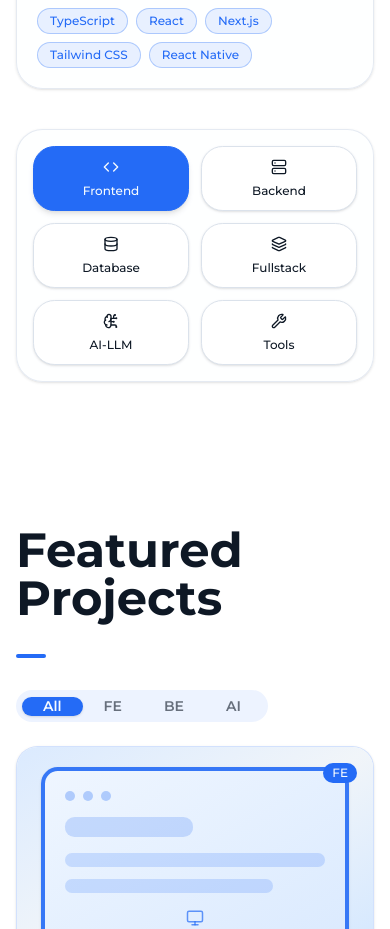
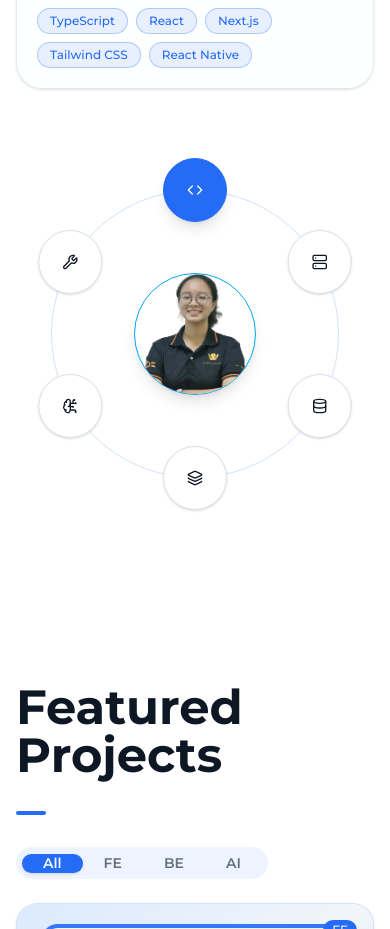
Before and after one commit to Phluynhh/Portfolio, a Next.js app: page / in a window 390 px wide. Shown: the part 2980-3909 px from the top of the page. Built offline with nearby package versions, Linux system fonts and the light colour scheme.

Commit message:
feat: update Skills component layout and responsiveness for improved user experience

```diff
--- a/src/components/ui/Skills.tsx
+++ b/src/components/ui/Skills.tsx
@@ -88,7 +88,6 @@ export default function Skills({ lang }: SkillsProps) {
   const isVi = lang === "vi";
   const isMobile = useIsMobile(768);
   const isTablet = useIsMobile(1024);
-  const useCompactSelector = isTablet;
   const sectionRef = useRef<HTMLDivElement | null>(null);
   const isInView = useInView(sectionRef, { once: true, amount: 0.25 });
 
@@ -165,15 +164,18 @@ export default function Skills({ lang }: SkillsProps) {
   const selectedField =
     skillFields.find((field) => field.key === selectedFieldKey) ??
     skillFields[0];
-  const ringDiameter = isMobile ? 220 : isTablet ? 276 : 388;
+  const ringDiameter = isMobile ? 288 : isTablet ? 452 : 388;
   const ringRadius = ringDiameter / 2;
+  const nodeSize = isMobile ? 64 : isTablet ? 84 : 68;
+  const orbitFrameSize =
+    ringDiameter + nodeSize + (isMobile ? 42 : isTablet ? 68 : 56);
+  const profileSize = isMobile ? 122 : isTablet ? 184 : 160;
 
   const orbitConfig = useMemo(
     () =>
       skillFields.map((field, index) => {
         const angle = -90 + index * (360 / skillFields.length);
         const radians = (angle * Math.PI) / 180;
-        const nodeSize = isMobile ? 56 : isTablet ? 64 : 68;
         const radius = ringRadius;
 
         return {
@@ -184,7 +186,7 @@ export default function Skills({ lang }: SkillsProps) {
           delay: 0.25 + index * 0.16,
         };
       }),
-    [isMobile, isTablet, ringRadius, skillFields],
+    [nodeSize, ringRadius, skillFields],
   );
 
   return (
@@ -233,48 +235,36 @@ export default function Skills({ lang }: SkillsProps) {
           </div>
 
           <div className="flex w-full items-center justify-center lg:flex-1">
-            {useCompactSelector ? (
-              <div className="w-full rounded-3xl border border-border/70 bg-card/60 p-4 shadow-sm backdrop-blur-sm">
-                <div className="grid grid-cols-2 gap-3 sm:grid-cols-3">
-                  {skillFields.map((field) => {
-                    const Icon = field.icon;
-                    const isSelected = selectedField.key === field.key;
-
-                    return (
-                      <button
-                        key={field.key}
-                        type="button"
-                        onClick={() => setSelectedFieldKey(field.key)}
-                        className={`flex min-h-16 flex-col items-center justify-center gap-2 rounded-2xl border px-3 py-3 text-center transition-all duration-300 sm:min-h-18 ${
-                          isSelected
-                            ? "border-primary bg-primary text-primary-foreground shadow-md"
-                            : "border-border bg-background text-foreground shadow-sm"
-                        }`}
-                        aria-label={field.title}
+            <div
+              className="flex w-full items-center justify-center"
+              style={{
+                minHeight: `${orbitFrameSize}px`,
+                paddingTop: isMobile ? "0.5rem" : "1rem",
+                paddingBottom: isMobile ? "0.5rem" : "1rem",
+              }}
             >
-                        <Icon className="size-4 sm:size-5" />
-                        <span className="text-xs font-medium leading-tight sm:text-sm">
-                          {field.shortLabel}
-                        </span>
-                      </button>
-                    );
-                  })}
-                </div>
-              </div>
-            ) : (
-              <div className="flex min-h-[560px] w-full items-center justify-center lg:min-h-[620px]">
-                <div className="relative h-[500px] w-[500px] lg:h-[560px] lg:w-[560px]">
+              <div
+                className="relative"
+                style={{
+                  width: `${orbitFrameSize}px`,
+                  height: `${orbitFrameSize}px`,
+                }}
+              >
                 <motion.div
                   initial={{ opacity: 0, scale: 0.88 }}
                   animate={isInView ? { opacity: 1, scale: 1 } : {}}
                   transition={{ duration: 0.55, ease: "easeOut" }}
-                    className="absolute top-1/2 left-1/2 z-20 h-40 w-40 -translate-x-1/2 -translate-y-1/2 overflow-hidden rounded-full border border-sky-500 bg-background shadow-lg lg:h-52 lg:w-52"
+                  style={{
+                    width: `${profileSize}px`,
+                    height: `${profileSize}px`,
+                  }}
+                  className="absolute top-1/2 left-1/2 z-20 -translate-x-1/2 -translate-y-1/2 overflow-hidden rounded-full border border-sky-500 bg-background shadow-lg"
                 >
                   <Image
                     src="/body.png"
                     alt="Profile"
                     fill
-                      sizes="(max-width: 1024px) 160px, 208px"
+                    sizes="(max-width: 768px) 88px, (max-width: 1024px) 112px, 160px"
                     className="object-cover"
                     priority={false}
                   />
@@ -330,13 +320,12 @@ export default function Skills({ lang }: SkillsProps) {
                       }`}
                       aria-label={field.title}
                     >
-                        <Icon className="size-5" />
+                      <Icon className={isMobile ? "size-4" : "size-5"} />
                     </motion.button>
                   );
                 })}
               </div>
             </div>
-            )}
           </div>
         </div>
       </div>
```
Lines whose indentation alone changed are shown as unchanged.
